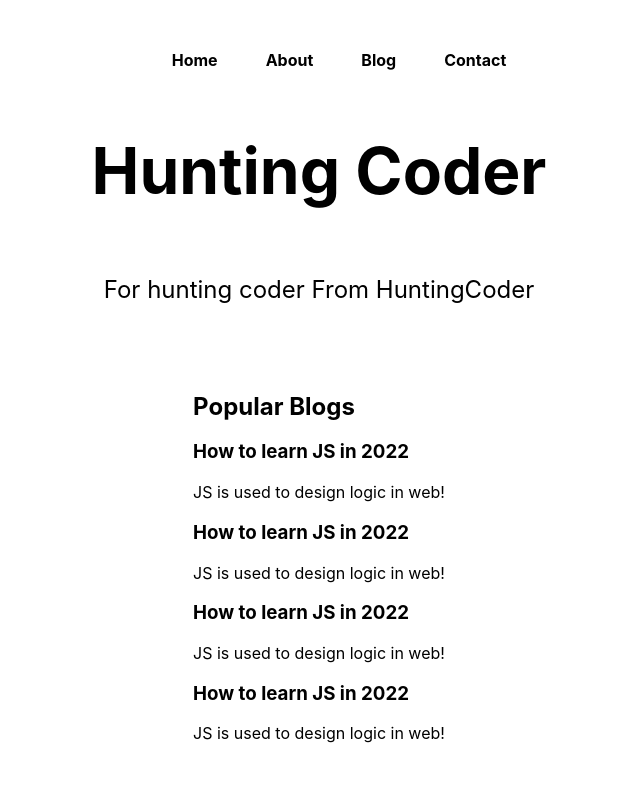
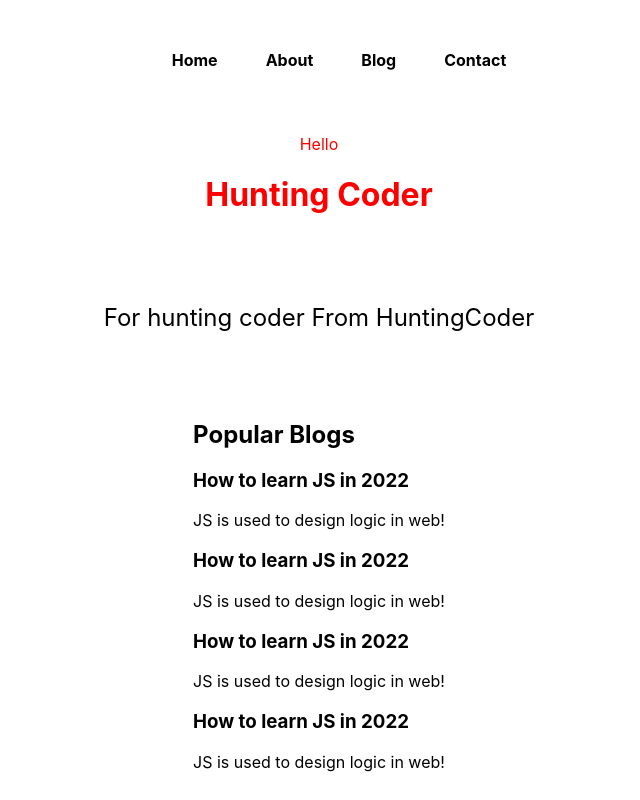
Before and after one commit to ManishBB/HuntingCoder, a Next.js app: page / in a window 1280 px wide. Shown: the top 800 px of the page, without its empty margins (321-961 px from the left). Built offline with nearby package versions, Linux system fonts and the light colour scheme.

Commit message:
Added Styled JSX

```diff
--- a/pages/_app.js
+++ b/pages/_app.js
@@ -1,5 +1,4 @@
 import '../styles/globals.css'
-//import '../styles/style.css'
 
 function MyApp({ Component, pageProps }) {
   return <Component {...pageProps} />
--- /dev/null
+++ b/pages/components/Hello.js
@@ -0,0 +1,18 @@
+import React from 'react'
+
+const Hello = () => {
+  return (
+    <>
+        <style jsx global>
+            {`
+                .mySpan{
+                    color : red;
+                }
+            `}
+        </style>
+        <div className='mySpan'>Hello</div>
+    </>
+  )
+}
+
+export default Hello
--- a/pages/index.js
+++ b/pages/index.js
@@ -3,6 +3,7 @@ import Image from 'next/image'
 import Link from 'next/link'
 import Script from 'next/script'
 import styles from '../styles/Home.module.css'
+import Hello from './components/Hello'
 
 export default function Home() {
   return (
@@ -24,7 +25,8 @@ export default function Home() {
       </nav>
 
       <main className={styles.main}>
-        <h1 className={styles.title}>
+        <Hello />
+        <h1 className='mySpan'>
           Hunting Coder
         </h1>
 
--- a/styles/style.css
+++ /dev/null
@@ -1,3 +0,0 @@
-body{
-    background-color: red;
-}
```
